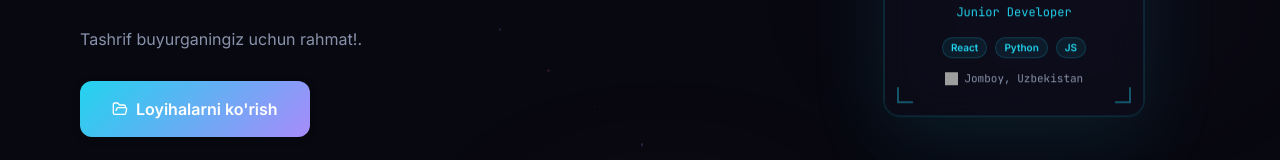
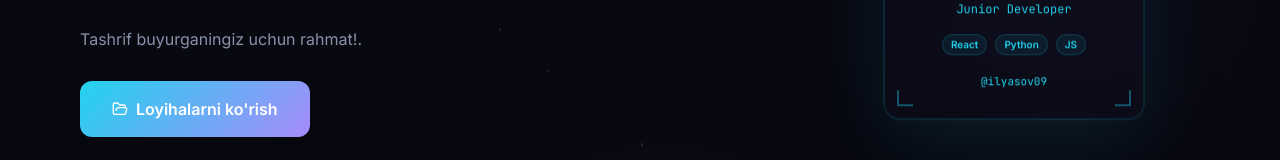
Before and after one commit to Ilyasov09/Ilyasov, a React (Vite) app: page / in a window 1280 px wide. Shown: the part 451-611 px from the top of the page. Built offline with nearby package versions, Linux system fonts and the light colour scheme; grey boxes are pictures that could not be loaded.

Commit message:
Update App.tsx

```diff
--- a/src/app/App.tsx
+++ b/src/app/App.tsx
@@ -49,14 +49,14 @@ const T = {
     ids: ["hero","about","skills","projects","interests","timeline","contact"],
     badge: "Junior Developer",
     hi: "Salom, men",
-    name: " Ilyasov",
+    name: "Javlon Ilyasov",
     typing: ["Junior Developer","React Developer","Ilyasov","vibe coder"],
     bio: "Tashrif buyurganingiz uchun rahmat!.",
     cta1: "Loyihalarni ko'rish",
     cta2: "CV yuklab olish",
     stat1: "5+ Loyihalar", stat2: "2+ Yil", stat3: "3 Aktiv",
-    aboutLabel:"— Men haqimda", aboutTitle:"Ilyasov ",
-    p1: "Men Ilyasov , 2009-yilda O'zbekiston, Samarqand viloyati, Jomboy tumanida tug'ilganman. Dasturlashga 2023-yilda qiziqishim uyg'ondi — YouTube'da Anvar Narzullayevning Python darslarini ko'rib, birinchi kodimni yozdim. O'zim o'rganib, asta-sekin web dunyosiga o'tdim: HTML, CSS, JavaScript, va endi React.",
+    aboutLabel:"— Men haqimda", aboutTitle:"Ilyasov Javlon",
+    p1: "Men Ilyasov Javlon, 2009-yilda O'zbekiston, Samarqand viloyati, Jomboy tumanida tug'ilganman. Dasturlashga 2023-yilda qiziqishim uyg'ondi — YouTube'da Anvar Narzullayevning Python darslarini ko'rib, birinchi kodimni yozdim. O'zim o'rganib, asta-sekin web dunyosiga o'tdim: HTML, CSS, JavaScript, va endi React.",
     p2: "Hozirda IELTS uchun ingliz tilini o'rganayapman va 2027-yilda chet el universitetlariga — kiberxavfsizlik yoki CS yo'nalishida — topshirmoqchiman.",
     dekuQ: "Just be yourself",
     dekuA: "  ",
@@ -88,7 +88,7 @@ const T = {
     projects: [
       {name:"Deku AI",desc:"React va AI API bilan qurilgan aqlli assistent. Foydalanuvchilarga real vaqtda javoblar beradi va murakkab savollarni tahlil qiladi.",tech:["React","API","Vercel","TailwindCSS"],live:"https://deku-ai.vercel.app"},
       {name:"Dekuboard",desc:"Shaxsiy dashboard loyihasi — ma'lumotlar vizualizatsiyasi, tezkor kirish va zamonaviy UI bilan jihozlangan.",tech:["React","Tailwind","Vercel","TypeScript"],live:"https://dekuboard.vercel.app"},
-      {name:"Portfolio v1",desc:"Next.js bilan qurilgan shaxsiy portfolio sayti.  Ilyasovning loyihalari va ko'nikmalari haqida ma'lumot beradi va aloqa imkoniyatini taqdim etadi..",tech:["Next.js", "TypeScript", "Tailwind CSS"],live:"https://javlon07.vercel.app/"},
+      {name:"Portfolio v1",desc:"Next.js bilan qurilgan shaxsiy portfolio sayti. Javlon Ilyasovning loyihalari va ko'nikmalari haqida ma'lumot beradi va aloqa imkoniyatini taqdim etadi..",tech:["Next.js", "TypeScript", "Tailwind CSS"],live:"https://javlon.vercel.app/"},
     ],
     contactTitle:"Aloqa", contactSub:"Loyiha",
     footerSub:"Junior Developer ·  Samarqand",
@@ -138,7 +138,7 @@ const T = {
     projects: [
       {name:"Deku AI",desc:"AI-powered smart assistant built with React and AI API. Provides real-time responses and analyzes complex questions with elegant UI.",tech:["React","API","Vercel","TailwindCSS"],live:"https://deku-ai.vercel.app"},
       {name:"Dekuboard",desc:"Personal dashboard project featuring data visualization, quick access tools, and a modern dark UI. A hub for productivity and monitoring.",tech:["React","Tailwind","Vercel","TypeScript"],live:"https://dekuboard.vercel.app"},
-      {name:"Portfolio v1",desc:"Personal portfolio site built with Next.js. Provides information about Javlon Ilyasov's projects and skills, and offers a contact option.",tech:["Next.js","TypeScript","Tailwind CSS"],live:"https://javlon07.vercel.app/"},
+      {name:"Portfolio v1",desc:"Personal portfolio site built with Next.js. Provides information about Javlon Ilyasov's projects and skills, and offers a contact option.",tech:["Next.js","TypeScript","Tailwind CSS"],live:"https://javlon.vercel.app/"},
     ],
     contactTitle:"Contact", contactSub:"Project",
     footerSub:"Junior Developer · Jomboy, Samarkand",
@@ -748,9 +748,9 @@ function ProfileCard({theme}:{theme:Theme}) {
           ))}
         </div>
 
-        <div style={{fontSize:11,color:theme.textMuted,fontFamily:"var(--font-mono)"}}>
-          <WaveEmoji emoji="📍" size={13}/> Jomboy, Uzbekistan
-        </div>
+        <div style={{fontSize:11,color:CYAN,fontFamily:"var(--font-mono)",marginTop:6}}>
+  @ilyasov09
+</div>
 
         {[["top-3 left-3 border-t-2 border-l-2"],["top-3 right-3 border-t-2 border-r-2"],
           ["bottom-3 left-3 border-b-2 border-l-2"],["bottom-3 right-3 border-b-2 border-r-2"]].map((cls,i)=>(
```
